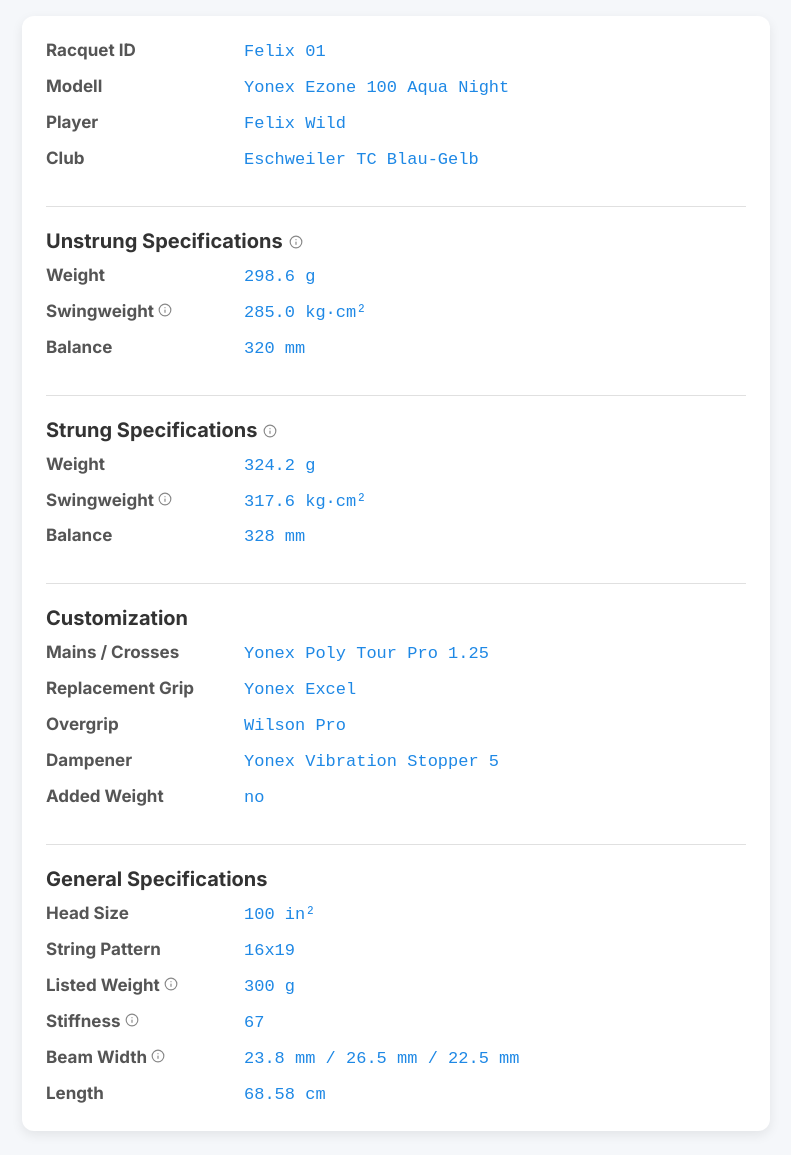
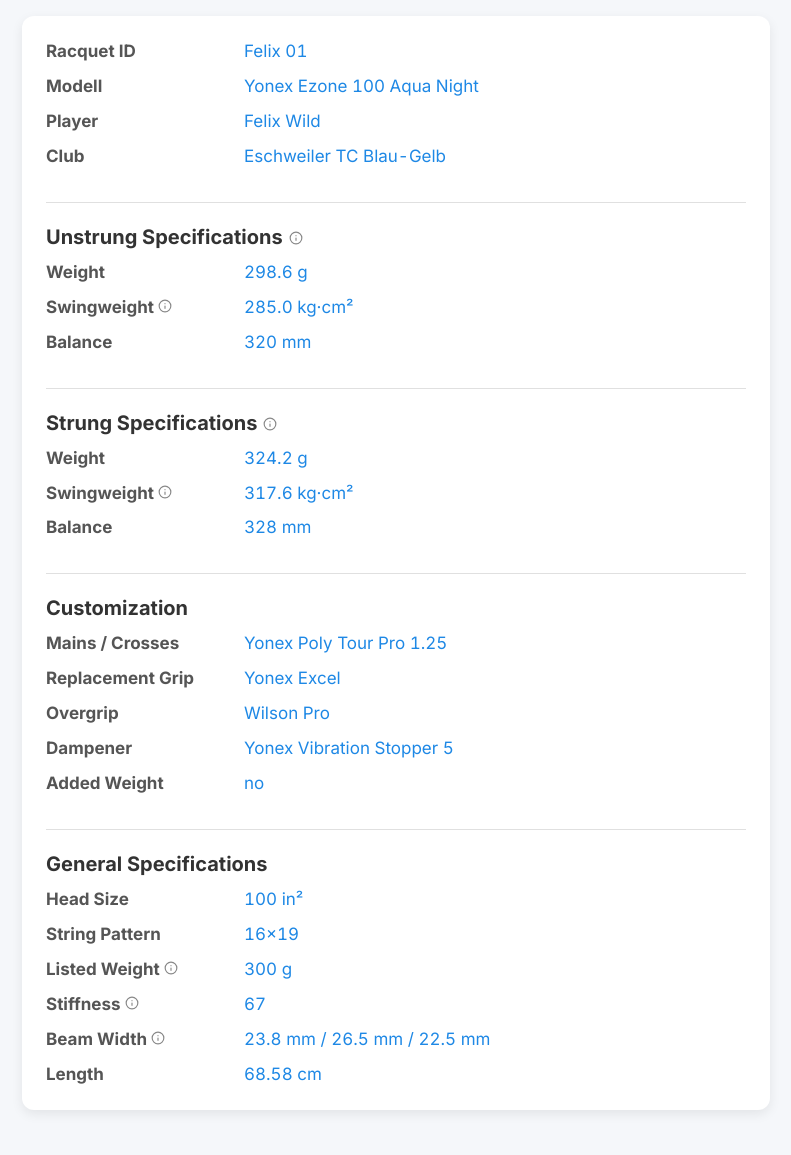
Before and after one commit to stringsmatter/Info, a Jekyll site: the page built from FW01/index.html, in a window 1280 px wide. Shown: the whole page, without its empty margins (244-1035 px from the left). Built offline with Jekyll 4.4.1, drawn with Linux system fonts in a browser that asks for light colours; after the commit the page ends 1134 px from its top, so only the background shows below that.

Commit message:
Update racquet.html

```diff
--- a/_layouts/racquet.html
+++ b/_layouts/racquet.html
@@ -60,8 +60,11 @@
       padding-bottom: 12px;
     }
 
+    /* === Values: proportional (no monospace) + tabular numbers === */
     .value{
       font-weight: 500;
+      font-family: Inter, system-ui, -apple-system, BlinkMacSystemFont, "Segoe UI", Roboto, Arial, sans-serif;
+      font-variant-numeric: tabular-nums;
     }
 
     /* ===== Feinschliff 1: Mobile Labels etwas leichter ===== */
```
